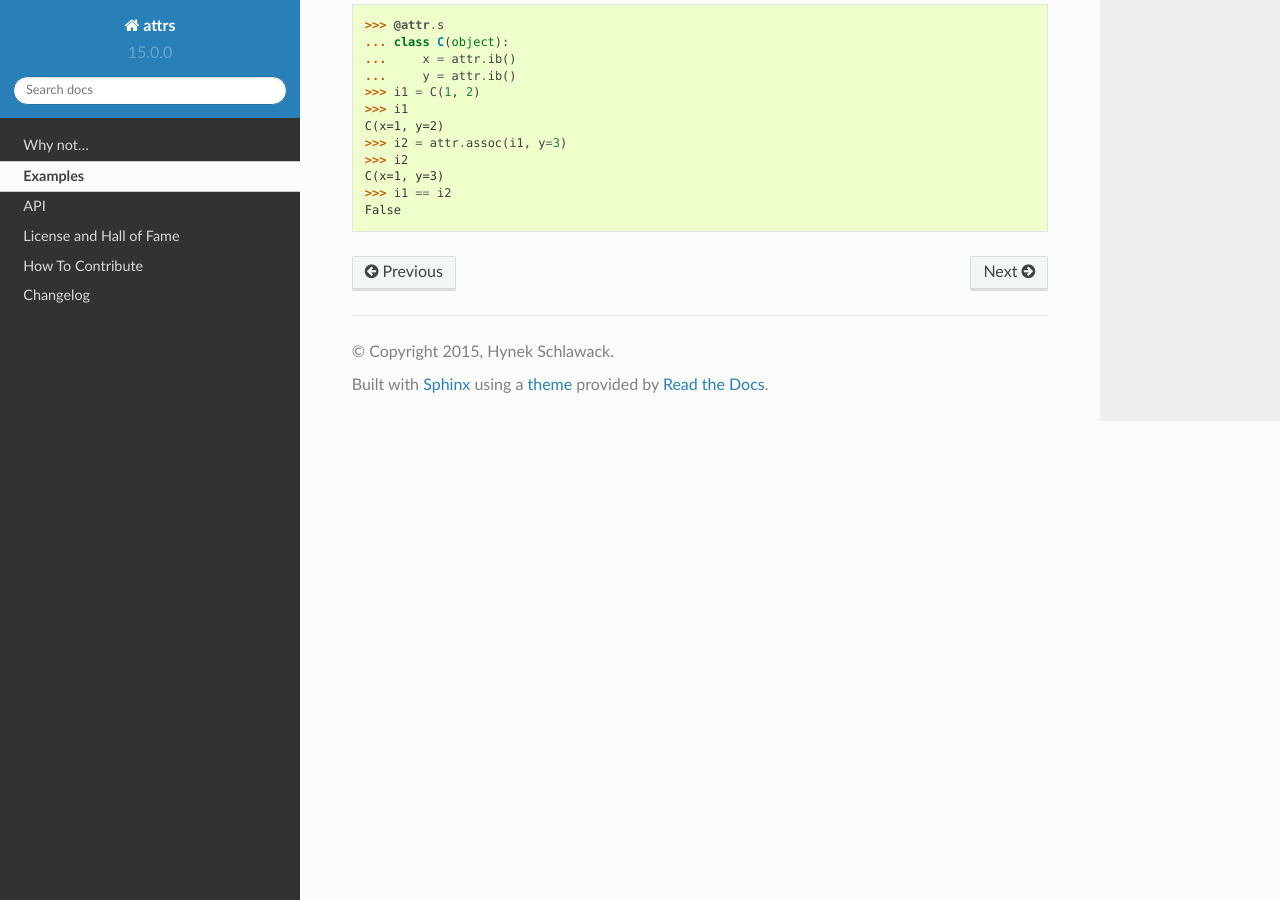
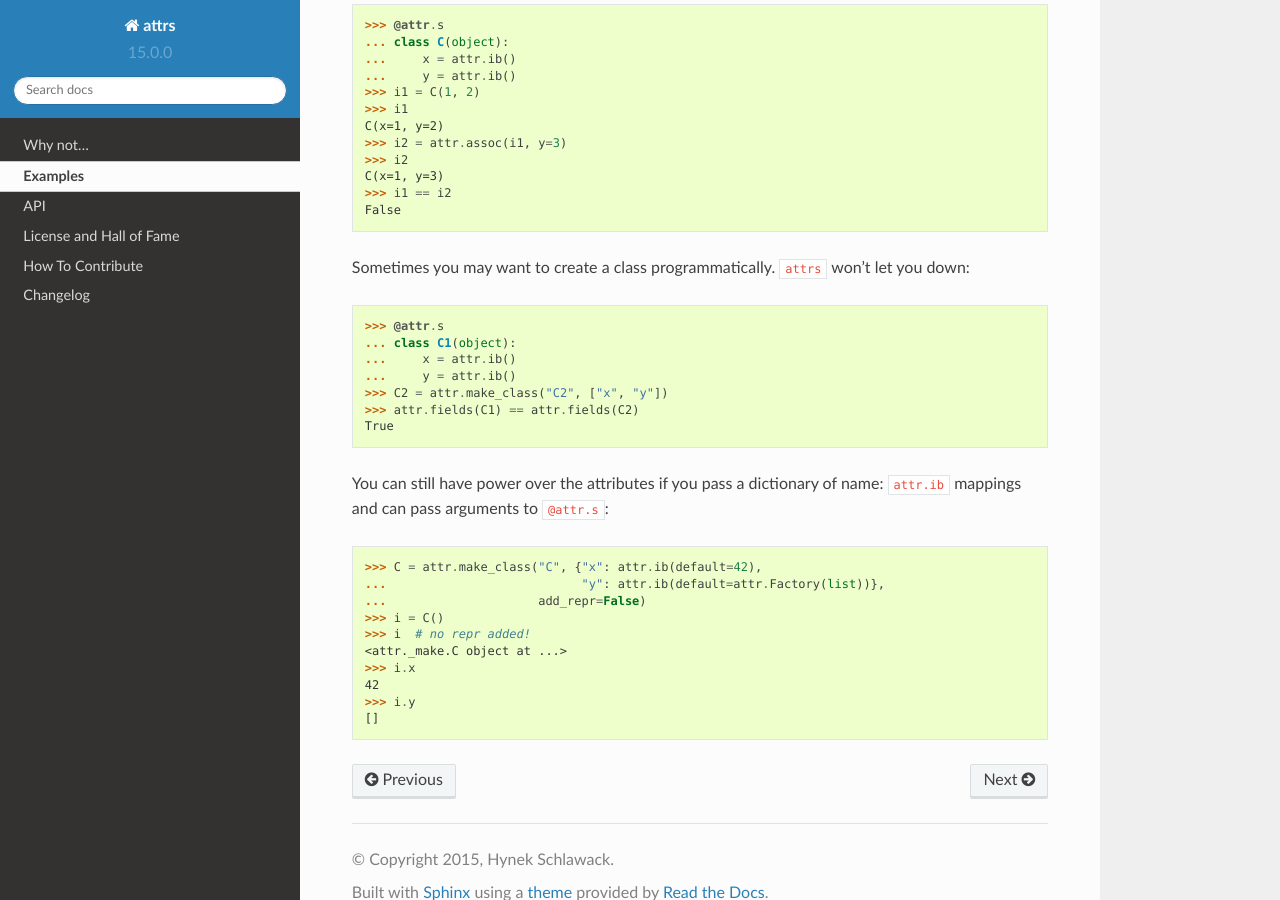
Before and after one commit to python-attrs/attrs, a Sphinx documentation site: the page built from docs/examples.rst, in a window 1280 px wide and 900 px high, scrolled down 3253 px. Built offline with Sphinx 7.4.7 and the Read the Docs theme 2.0.0, drawn with Linux system fonts in a browser that asks for light colours.

Commit message:
Add attrs.make_class

```diff
--- a/README.rst
+++ b/README.rst
@@ -36,6 +36,9 @@ attrs: Python attributes without boilerplate.
    {'y': 2, 'x': 1}
    >>> C()
    C(x=42, y=[])
+   >>> C2 = attr.make_class("C2", ["a", "b"])
+   >>> C2("foo", "bar")
+   C2(a='foo', b='bar')
 
 (If you don’t like the playful ``attr.s`` and ``attr.ib``, you can also use their no-nonsense aliases ``attr.attributes`` and ``attr.attr``).
 
--- a/attr/__init__.py
+++ b/attr/__init__.py
@@ -14,6 +14,7 @@ from ._make import (
     NOTHING,
     attr,
     attributes,
+    make_class,
 )
 from . import validators
 
@@ -37,6 +38,7 @@ __all__ = [
     "fields",
     "has",
     "ib",
+    "make_class",
     "s",
     "validators",
 ]
--- a/docs/examples.rst
+++ b/docs/examples.rst
@@ -186,3 +186,31 @@ I guess that means Clojure can be shut down now, sorry Rich!
    C(x=1, y=3)
    >>> i1 == i2
    False
+
+Sometimes you may want to create a class programmatically.
+``attrs`` won't let you down:
+
+.. doctest::
+
+   >>> @attr.s
+   ... class C1(object):
+   ...     x = attr.ib()
+   ...     y = attr.ib()
+   >>> C2 = attr.make_class("C2", ["x", "y"])
+   >>> attr.fields(C1) == attr.fields(C2)
+   True
+
+You can still have power over the attributes if you pass a dictionary of name: ``attr.ib`` mappings and can pass arguments to ``@attr.s``:
+
+.. doctest::
+
+   >>> C = attr.make_class("C", {"x": attr.ib(default=42),
+   ...                           "y": attr.ib(default=attr.Factory(list))},
+   ...                     add_repr=False)
+   >>> i = C()
+   >>> i  # no repr added!
+   <attr._make.C object at ...>
+   >>> i.x
+   42
+   >>> i.y
+   []
```
Also changed, not shown: docs/api.rst (+21 -1 lines), 3 other files.
